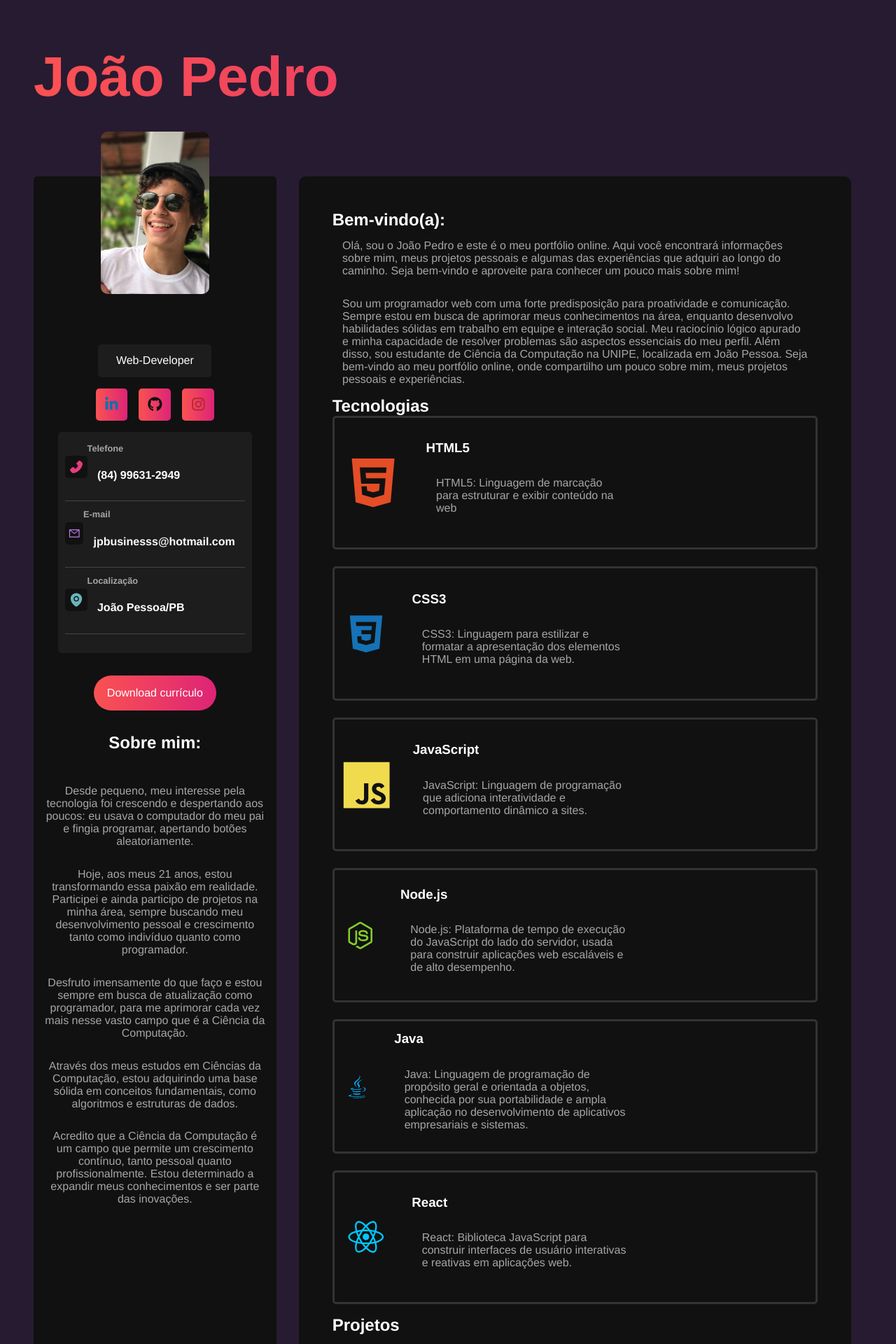
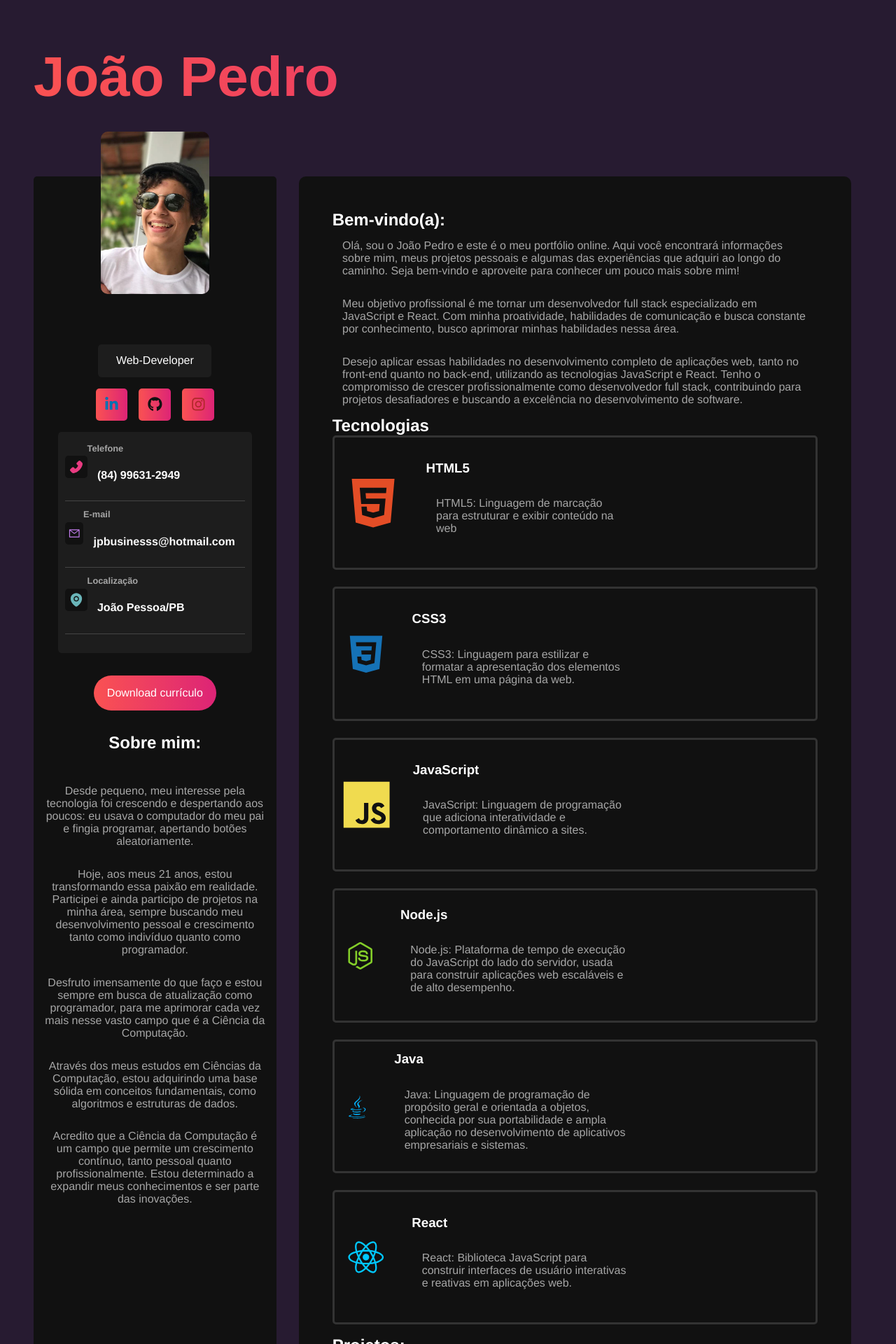
Before and after one commit to Jpsoaresfig/My_Profile, a React (Vite) app: page / in a window 1280 px wide. Shown: the top 1920 px of the page at 70% size. Built offline with nearby package versions, Linux system fonts and the light colour scheme.

Commit message:
ajuste de texto

```diff
--- a/src/components/AboutContainer.jsx
+++ b/src/components/AboutContainer.jsx
@@ -11,14 +11,14 @@ const AboutContainer = () => {
         algumas das experiências que adquiri ao longo do caminho. Seja bem-vindo e aproveite
          para conhecer um pouco mais sobre mim!
         </p>
+
         <p>
-        Sou um programador web com uma forte predisposição para proatividade e comunicação. Sempre estou
-        em busca de aprimorar meus conhecimentos na área, enquanto desenvolvo habilidades sólidas em
-        trabalho em equipe e interação social. Meu raciocínio lógico apurado e minha capacidade de resolver
-        problemas são aspectos essenciais do meu perfil. Além disso, sou estudante de Ciência da Computação
-        na UNIPE, localizada em João Pessoa. Seja bem-vindo ao meu portfólio online, onde compartilho um pouco
-        sobre mim, meus projetos pessoais e experiências.
+        Meu objetivo profissional é me tornar um desenvolvedor full stack especializado em JavaScript e React. Com minha proatividade, habilidades de comunicação e
+        busca constante por conhecimento, busco aprimorar minhas habilidades nessa área. </p>
 
+
+        <p>Desejo aplicar essas habilidades no desenvolvimento completo de aplicações web, tanto no front-end quanto no back-end, utilizando as tecnologias JavaScript e React. Tenho o compromisso de crescer
+         profissionalmente como desenvolvedor full stack, contribuindo para projetos desafiadores e buscando a excelência no desenvolvimento de software.
         </p>
       </section>
     );
--- a/src/components/ProjectsContainers.jsx
+++ b/src/components/ProjectsContainers.jsx
@@ -4,7 +4,7 @@ import '../Styles/components/projectcontainer.sass';
 const ProjectsContainer = () => {
   return (
     <>
-      <h2>Projetos</h2>
+      <h2>Projetos: </h2>
       <p id="aboutproject">
         Sou um aluno dedicado cursando Ciência da Computação, com uma paixão pelo desenvolvimento de projetos. Ao longo da minha jornada acadêmica, tive a oportunidade de trabalhar em diversos projetos tanto dentro quanto fora da faculdade.
         Gostaria de convidá-lo(a) a dar uma olhada em alguns dos meus projetos. Clique no link abaixo para explorar o meu portfólio:
```
